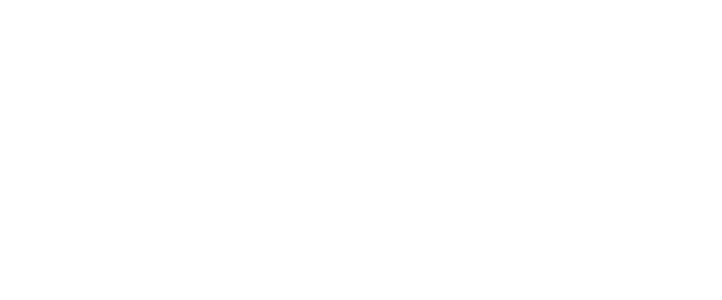
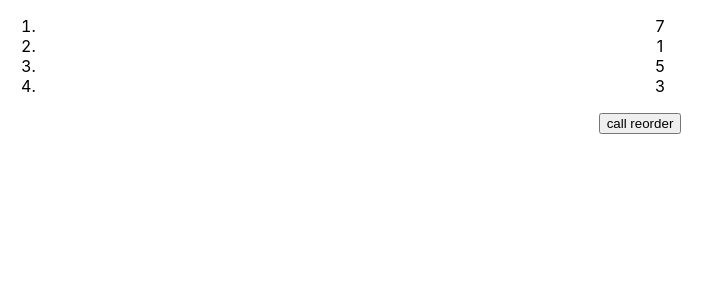
Before and after one commit to audelqua/render-huge-list, a React (Create React App) app: page / in a window 1280 px wide. Shown: the top 300 px of the page, without its empty margins (0-722 px from the left). Built offline with nearby package versions, Linux system fonts and the light colour scheme.

Commit message:
working on sort funciton

```diff
--- a/src/components/SimpleArray/index.jsx
+++ b/src/components/SimpleArray/index.jsx
@@ -1,10 +1,28 @@
 import React, { useState } from 'react'
+// writing custom sort by hand
+const ShoppingCart = () => {
+    const [array, setArray] = useState([7,1,5,3])
 
-const ShoppingCart = () => {
+    const handleCallReorderFunction = () => {
+        let tempArray = Array.from(array)
+
+        for(let i = 0; i < tempArray.length; i++) {
+            for(let j = 0; j < i; j++){
+                console.log('j', j);
+            }
+        }
+    }
 
     return(
         <div>
-
+            <ol>
+                {array.map((item, index) =>
+                    <li key={item}>
+                        {item}
+                    </li>
+                )}
+            </ol>
+            <button onClick={handleCallReorderFunction}>call reorder</button>
         </div>
     )
 }
```
